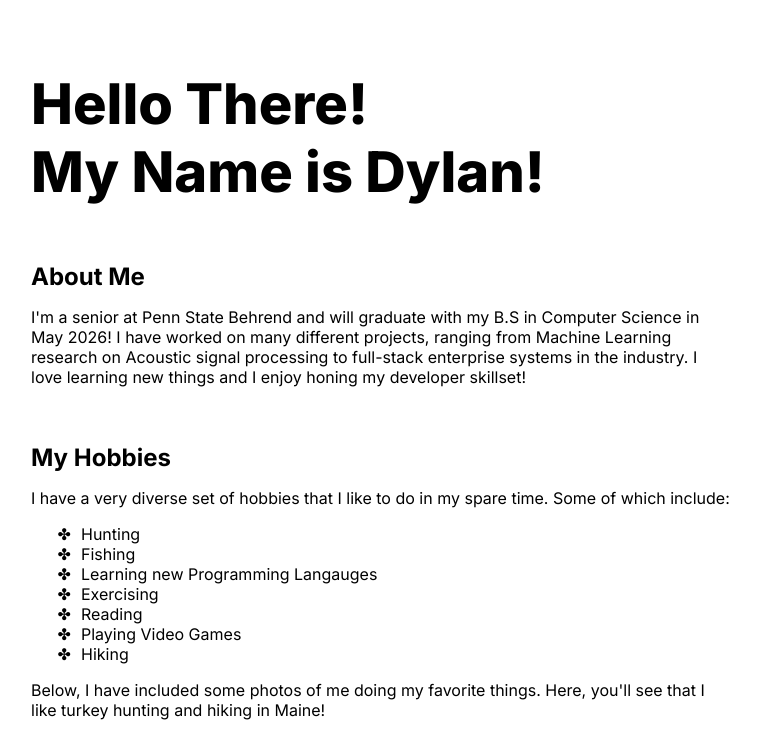
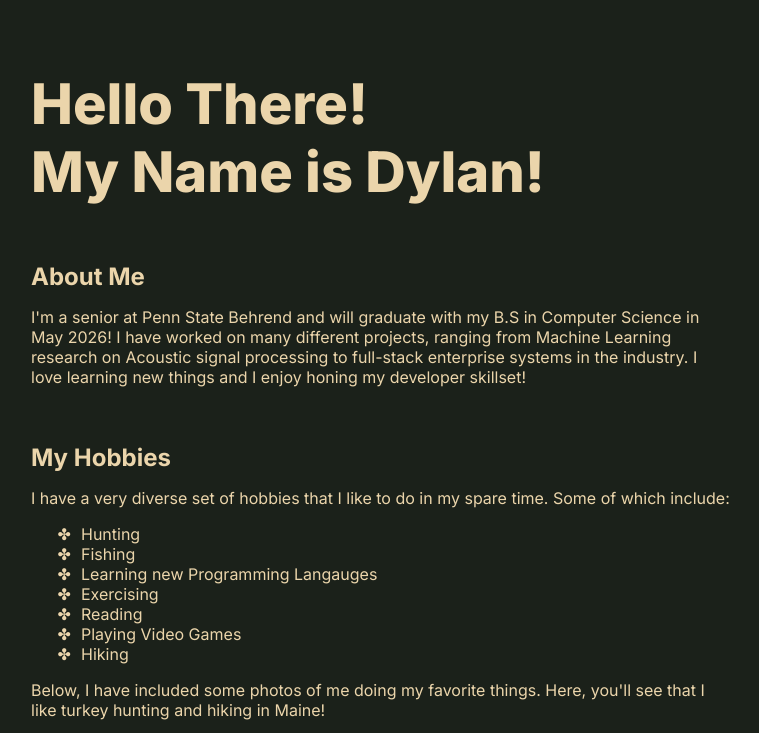
Before and after one commit to dylan-000/portfolio-site, a website built with Vite: page index.html in a window 1280 px wide. Shown: the top 733 px of the page, without its empty margins (259-1018 px from the left). Built offline with nearby package versions, Linux system fonts and the light colour scheme.

Commit message:
Changed da color

```diff
--- a/style.css
+++ b/style.css
@@ -1,5 +1,7 @@
 * {
     font-family: 'Inter';
+    color: #EBD5AB;
+    background-color: #1B211A;
 }
 
 body {
```
